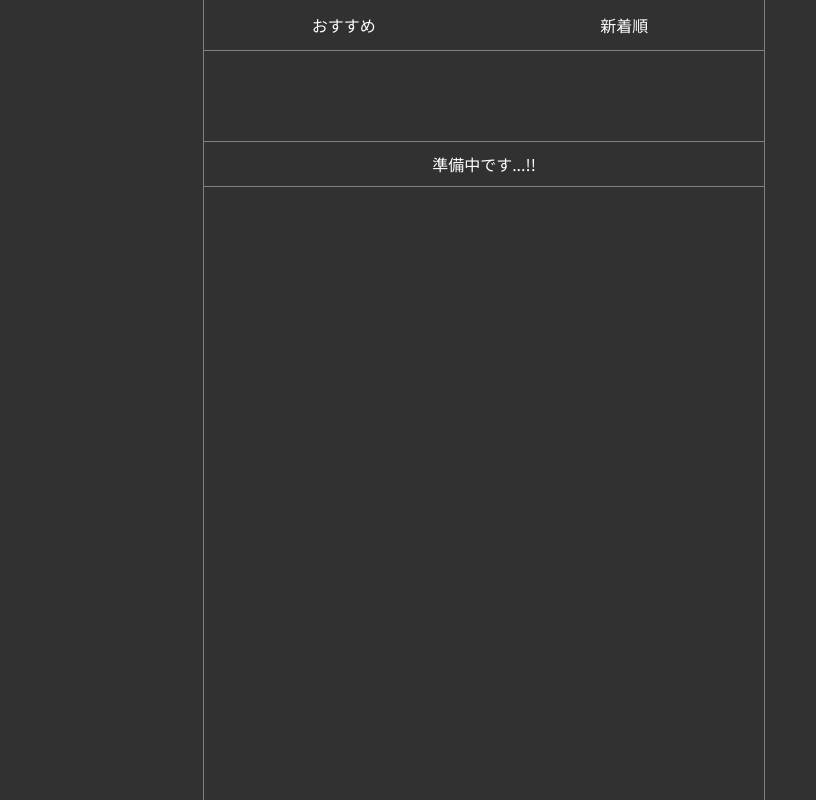
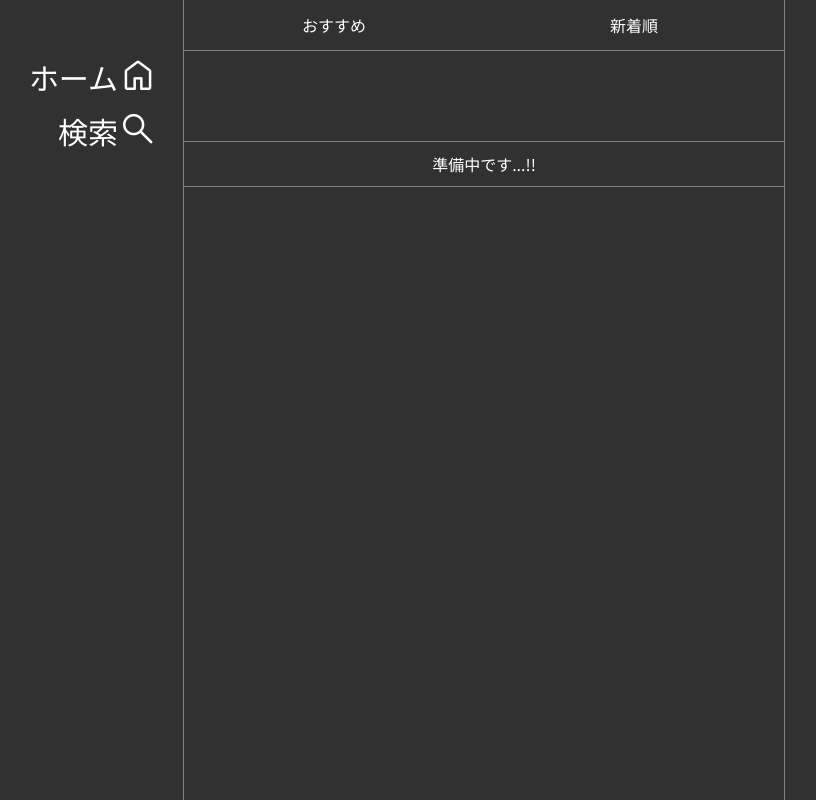
Before and after one commit to luvi-a/sora_hideout, a plain HTML site: page index.html in a window 1280 px wide. Shown: the whole page, without its empty margins (156-972 px from the left). Drawn offline with nearby package versions, Linux system fonts and the light colour scheme.

Commit message:
add left panel and dynamic panel width.

```diff
--- a/index.html
+++ b/index.html
@@ -9,12 +9,27 @@
 			href="https://fonts.googleapis.com/css2?family=Noto+Sans+JP:wght@100..900&display=swap"
 			rel="stylesheet"
 		/>
+		<link
+			href="https://fonts.googleapis.com/css2?family=Material+Symbols+Rounded"
+			rel="stylesheet"
+		/>
 		<link rel="stylesheet" href="src/css/home.css" />
 		<script src="src/js/home.js" defer></script>
 	</head>
 	<body>
 		<div id="root">
-			<div id="left-panel"></div>
+			<div id="left-panel">
+				<div id="left-panel-list">
+					<div class="left-panel-item">
+						<div class="left-panel-text">ホーム</div>
+						<span class="material-symbols-rounded"> home </span>
+					</div>
+					<div class="left-panel-item">
+						<div class="left-panel-text">検索</div>
+						<span class="material-symbols-rounded"> search </span>
+					</div>
+				</div>
+			</div>
 			<div id="content">
 				<div id="top-bar">
 					<div class="top-bar-item" id="recommendation">おすすめ</div>
--- a/src/css/home.css
+++ b/src/css/home.css
@@ -1,7 +1,7 @@
 :root {
 	--background-color: rgb(49, 49, 49);
 	--border-color: gray;
-	--accent-color: rgb(60, 60, 60);
+	--accent-color: rgb(75, 75, 75);
 }
 
 html {
@@ -15,7 +15,11 @@ body {
 	font-style: normal;
 	-webkit-animation: fadeIn 1.5s ease-out 0s 1 normal;
 	animation: fadeIn 1.5s ease-out 0s 1 normal;
+	animation-delay: 1s;
+	animation-fill-mode: forwards;
 	background-color: black;
+	opacity: 0;
+	user-select: none;
 }
 
 @keyframes fadeIn {
@@ -36,6 +40,13 @@ body {
 	}
 }
 
+.material-symbols-rounded {
+	font-variation-settings: "FILL" 0, "wght" 400, "GRAD" 0, "opsz" 48;
+	font-size: 40px;
+	width: fit-content;
+	height: fit-content;
+}
+
 #root {
 	display: flex;
 	flex-direction: row;
@@ -51,6 +62,33 @@ body {
 	height: 100%;
 }
 
+#left-panel-list {
+	position: relative;
+	width: fit-content;
+	margin-top: 50px;
+	margin-right: 20px;
+	height: 100%;
+	display: flex;
+	flex-direction: column;
+	float: right;
+}
+
+.left-panel-item {
+	position: relative;
+	display: flex;
+	flex-direction: row;
+	font-size: 30px;
+	justify-content: right;
+	justify-items: right;
+	padding: 5px;
+	border-radius: 15px;
+	cursor: pointer;
+}
+
+.left-panel-item:hover {
+	background-color: var(--accent-color);
+}
+
 #content {
 	max-width: 600px;
 	width: 600px;
@@ -64,12 +102,16 @@ body {
 }
 
 @media screen and (min-width: 980px) {
+	#content {
+		min-width: 600px;
+	}
+
 	#left-panel {
-		width: 30%;
+		width: calc(100% - 600px / 2);
 	}
 
 	#right-panel {
-		width: 30%;
+		width: calc(100% - 600px / 2);
 	}
 }
 
@@ -80,6 +122,14 @@ body {
 
 	#right-panel {
 		width: 15%;
+	}
+
+	.left-panel-text {
+		display: none;
+	}
+
+	#left-panel-list {
+		margin-right: 5px;
 	}
 }
 
```
